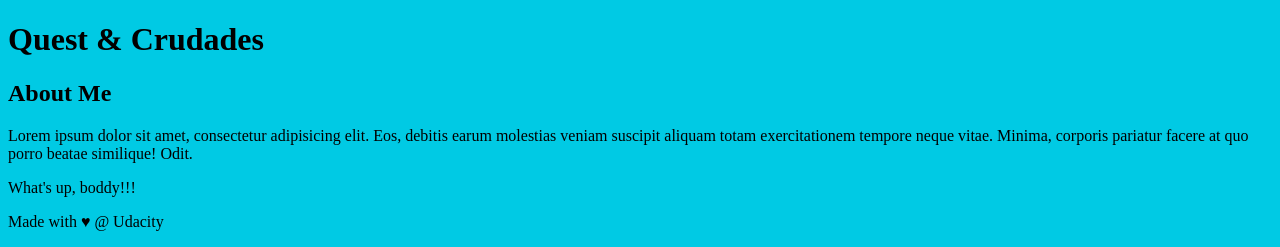
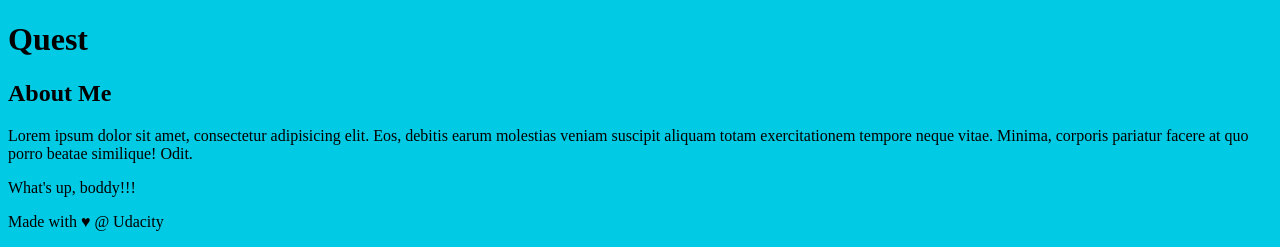
Before and after one commit to taglitis/website-project-git-try, a plain HTML site: page index.html in a window 1280 px wide. Shown: the top 247 px of the page. Drawn offline with Linux system fonts and the light colour scheme.

Commit message:
Revert "Quest & Crusades"
This reverts commit 946cd7d2f32dc8940e4ed58c4ad6ee41758e9cb8.

```diff
--- a/index.html
+++ b/index.html
@@ -9,7 +9,7 @@
 </head>
 <body>
   <header>
-    <h1>Quest & Crudades</h1>
+    <h1>Quest</h1>
   </header>
 <div class="container">
     <main>
```
